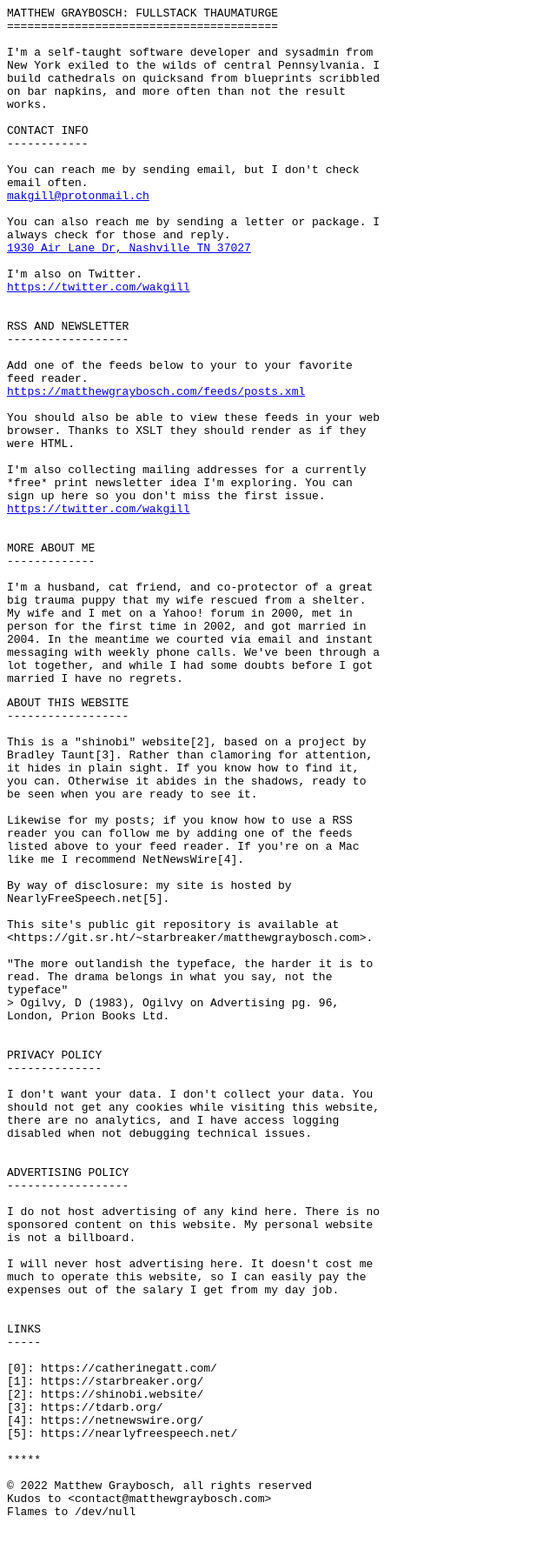
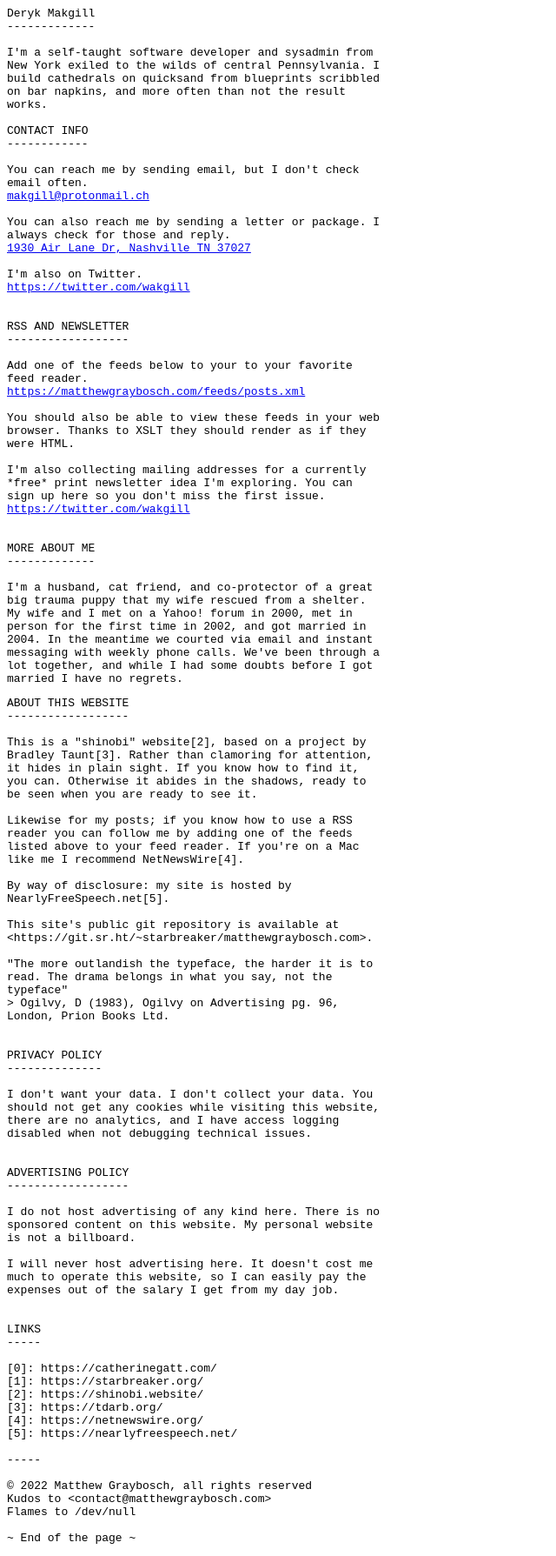
Before and after one commit to 0x000m/0x000m.github.io, a Jekyll site: the page built from index.md, in a window 1280 px wide. Shown: the whole page at 87% size, without its empty margins (0-640 px from the left). Built offline with Jekyll 4.4.1, drawn with Linux system fonts in a browser that asks for light colours; before the commit the page ends 1759 px from its top, so only the background shows below that.

Commit message:
Update index.md

```diff
--- a/index.md
+++ b/index.md
@@ -4,8 +4,8 @@
 
 
 <pre class="col">
-MATTHEW GRAYBOSCH: FULLSTACK THAUMATURGE
-========================================
+Deryk Makgill
+-------------
 
 I'm a self-taught software developer and sysadmin from New York exiled to the wilds of central Pennsylvania. I build cathedrals on quicksand from blueprints scribbled on bar napkins, and more often than not the result works.
 
@@ -79,9 +79,11 @@
 [4]: https://netnewswire.org/
 [5]: https://nearlyfreespeech.net/
 
-*****
+-----
 
 © 2022 Matthew Graybosch, all rights reserved
 Kudos to <contact@matthewgraybosch.com>
 Flames to /dev/null
+
+~ End of the page ~
 </pre>
```
